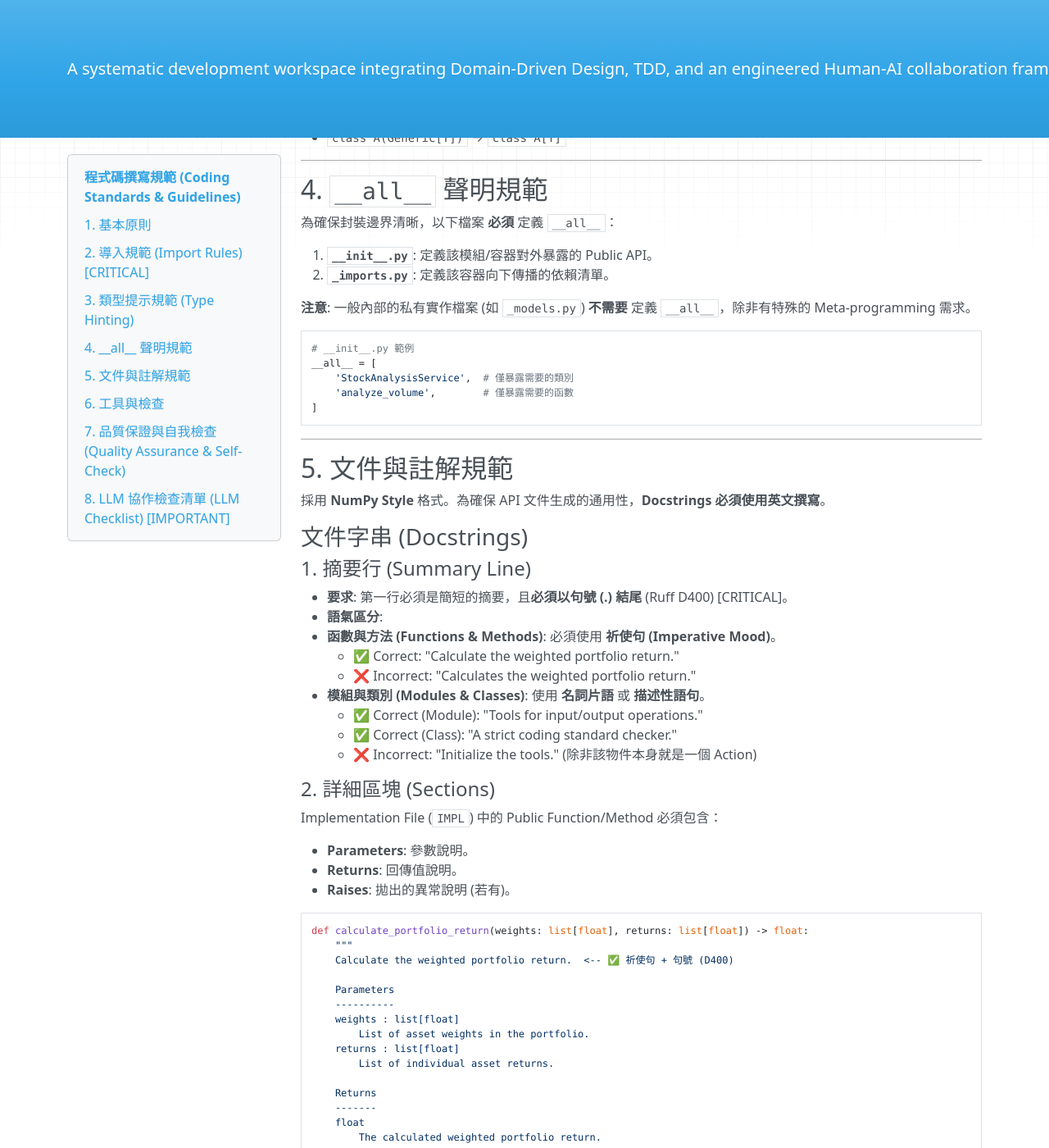
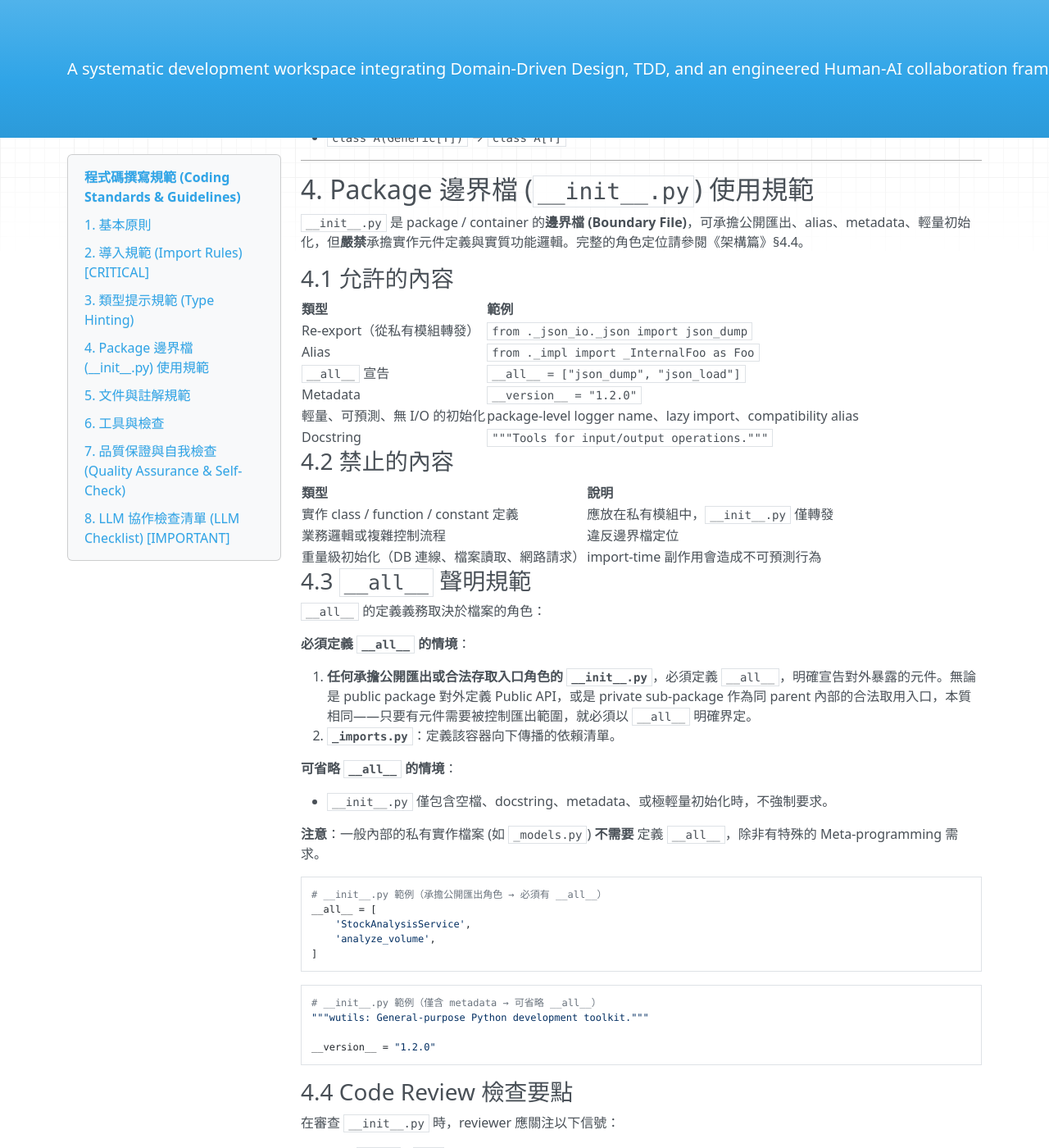
Before and after one commit to Wanini0209/wBiSaProj, an MkDocs documentation site: the page built from docs/standards/python_coding.md, in a window 1280 px wide and 1400 px high, scrolled down 3807 px. Shown: the whole window at 82% size. Built offline with MkDocs 1.6.1, drawn with Linux system fonts in a browser that asks for light colours; nearby versions of some CDN libraries; some of the changed text lies outside the part shown.

Commit message:
docs(project): define __init__.py as package boundary file
Clarify that __init__.py serves as a package boundary file,
not an implementation module. Key changes:

- Add ARCHITECTURE §4.4: define allowed uses (re-export,
  alias, metadata, lightweight init) and prohibited uses
  (impl classes, business logic, heavy side effects)
- Make __all__ requirement conditional: mandatory when
  __init__.py serves as public export entry, optional when
  it only contains metadata or lightweight init
- Update ARCHITECTURE §6.3 core file responsibility table
  to align with conditional __all__ rule
- Add python_coding §4 package boundary file section with
  usage rules, __all__ policy, and code review checkpoints
- Add __init__.py compliance checks to §7.3 checklist

````diff
--- a/docs/standards/python_coding.md
+++ b/docs/standards/python_coding.md
@@ -186,22 +186,66 @@ class FutureThread(threading.Thread, Generic[T]):
 
 ---
 
-## 4. `__all__` 聲明規範
+## 4. Package 邊界檔 (`__init__.py`) 使用規範
 
-為確保封裝邊界清晰，以下檔案 **必須** 定義 `__all__`：
+`__init__.py` 是 package / container 的**邊界檔 (Boundary File)**，可承擔公開匯出、alias、metadata、輕量初始化，但**嚴禁**承擔實作元件定義與實質功能邏輯。完整的角色定位請參閱《架構篇》§4.4。
 
-1. **`__init__.py`**: 定義該模組/容器對外暴露的 Public API。
-2. **`_imports.py`**: 定義該容器向下傳播的依賴清單。
+### 4.1 允許的內容
 
-**注意**: 一般內部的私有實作檔案 (如 `_models.py`) **不需要** 定義 `__all__`，除非有特殊的 Meta-programming 需求。
+| 類型 | 範例 |
+|:-----|:-----|
+| Re-export（從私有模組轉發） | `from ._json_io._json import json_dump` |
+| Alias | `from ._impl import _InternalFoo as Foo` |
+| `__all__` 宣告 | `__all__ = ["json_dump", "json_load"]` |
+| Metadata | `__version__ = "1.2.0"` |
+| 輕量、可預測、無 I/O 的初始化 | package-level logger name、lazy import、compatibility alias |
+| Docstring | `"""Tools for input/output operations."""` |
+
+### 4.2 禁止的內容
+
+| 類型 | 說明 |
+|:-----|:-----|
+| 實作 class / function / constant 定義 | 應放在私有模組中，`__init__.py` 僅轉發 |
+| 業務邏輯或複雜控制流程 | 違反邊界檔定位 |
+| 重量級初始化（DB 連線、檔案讀取、網路請求） | import-time 副作用會造成不可預測行為 |
+
+### 4.3 `__all__` 聲明規範
+
+`__all__` 的定義義務取決於檔案的角色：
+
+**必須定義 `__all__` 的情境**：
+
+1. **任何承擔公開匯出或合法存取入口角色的 `__init__.py`**，必須定義 `__all__`，明確宣告對外暴露的元件。無論是 public package 對外定義 Public API，或是 private sub-package 作為同 parent 內部的合法取用入口，本質相同——只要有元件需要被控制匯出範圍，就必須以 `__all__` 明確界定。
+2. **`_imports.py`**：定義該容器向下傳播的依賴清單。
+
+**可省略 `__all__` 的情境**：
+
+- `__init__.py` 僅包含空檔、docstring、metadata、或極輕量初始化時，不強制要求。
+
+**注意**：一般內部的私有實作檔案 (如 `_models.py`) **不需要** 定義 `__all__`，除非有特殊的 Meta-programming 需求。
 
 ```python
-# __init__.py 範例
+# __init__.py 範例（承擔公開匯出角色 → 必須有 __all__）
 __all__ = [
-    'StockAnalysisService',  # 僅暴露需要的類別
-    'analyze_volume',        # 僅暴露需要的函數
+    'StockAnalysisService',
+    'analyze_volume',
 ]
 ```
+
+```python
+# __init__.py 範例（僅含 metadata → 可省略 __all__）
+"""wutils: General-purpose Python development toolkit."""
+
+__version__ = "1.2.0"
+```
+
+### 4.4 Code Review 檢查要點
+
+在審查 `__init__.py` 時，reviewer 應關注以下信號：
+
+- **出現 `class` / `def` / 大段邏輯**：幾乎確定是違規，實作應搬移至私有模組。
+- **出現 import-time 副作用**（資料庫連線、檔案 I/O、網路請求）：應檢查是否過重，考慮延遲初始化。
+- **有 re-export 但缺少 `__all__`**：應補上 `__all__` 以明確公開介面範圍。
 
 ---
 
@@ -318,6 +362,10 @@ inv style  # 執行格式化與檢查
 
 - [ ] **檔案命名**：私有實作檔案是否已加上底線前綴，且位於 Feature 級私有目錄內 (如 `_json_io/_json.py`)。
 - [ ] **公開介面**：若新增了對外公開的元件，是否已在 `__init__.py` 的 `__all__` 中註冊？
+- [ ] **`__init__.py` 邊界檔合規**：
+  - [ ] 是否有 `class` / `def` / 大段邏輯出現在 `__init__.py` 中？若有，應搬移至私有模組。
+  - [ ] 是否有 import-time 的重量級副作用（DB 連線、檔案 I/O、網路請求）？若有，應改為延遲初始化或搬移。
+  - [ ] 若有 re-export，是否已定義 `__all__`？
 - [ ] **類型提示**：是否使用了現代語法 (如 `list[str]`, `str | None`) 以及 **3.12+ 泛型語法**？
 - [ ] **函數引數**：`__init__` 以外的函數是否保持在 5 個參數以內？
 - [ ] **文件語言**：
````
Also changed, not shown: docs/PROJECT_DESIGN-ARCHITECTURE.md (+37 -1 lines).
